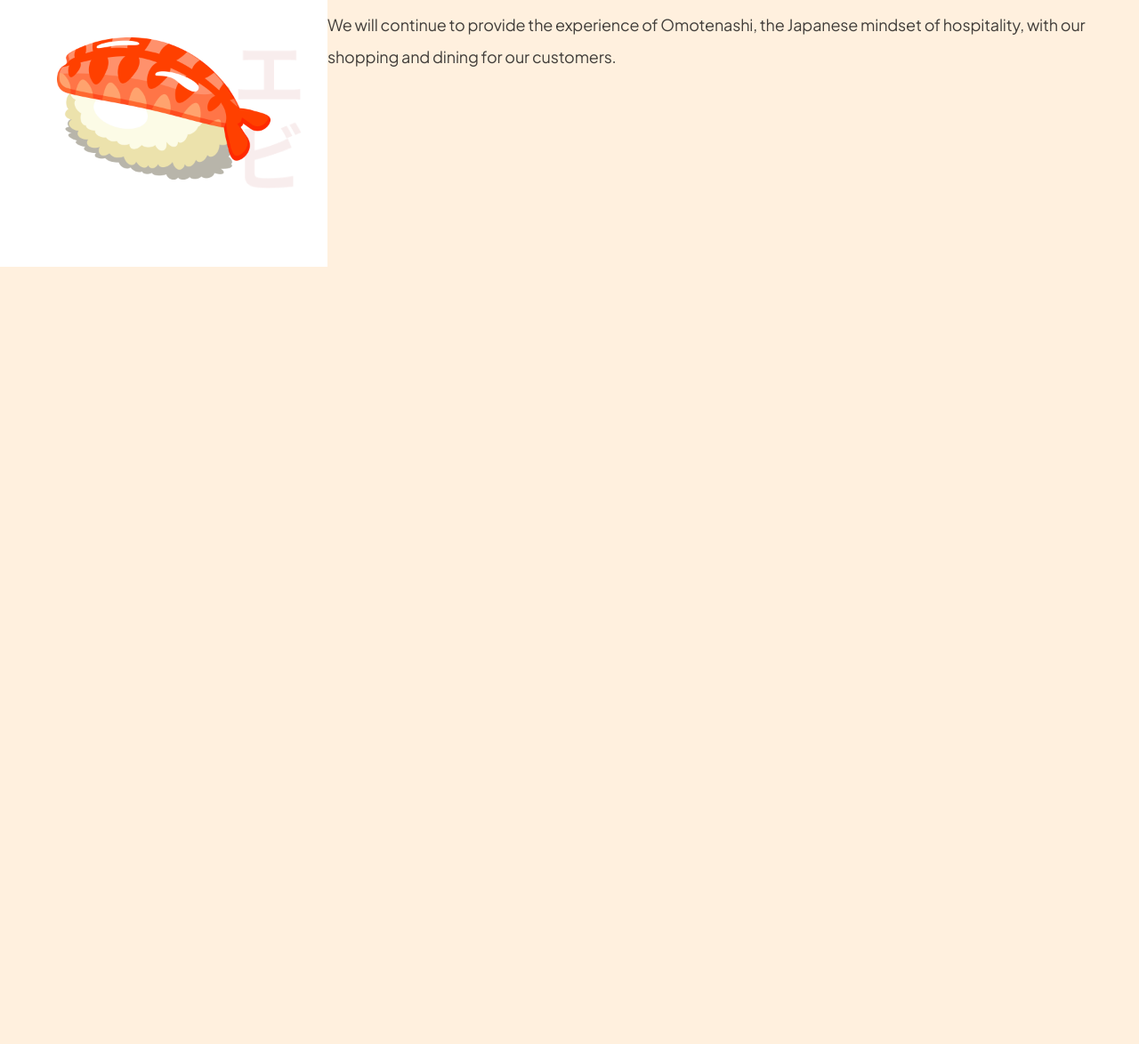
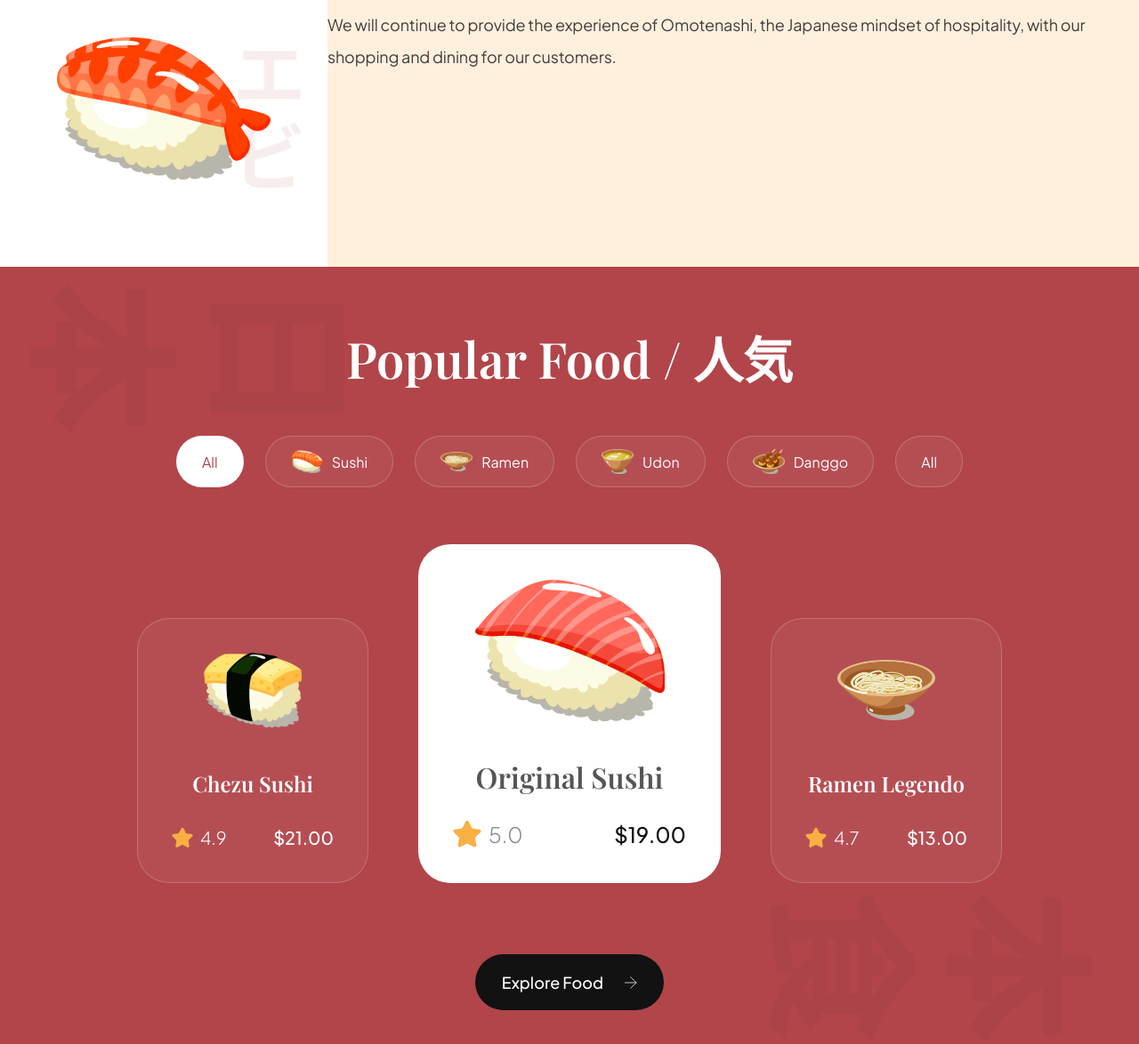
Before and after one commit to Dinethra2001/Sushi-ordering-website, a website built with Vite: page index.html in a window 1280 px wide. Shown: the part 1218-2392 px from the top of the page at 89% size. Before the commit the page ends 1518 px from the top, so only its background shows below. Built offline with nearby package versions, Linux system fonts and the light colour scheme.

Commit message:
complete popular food section and  adding css

```diff
--- a/css/sections/popular.css
+++ b/css/sections/popular.css
@@ -0,0 +1,183 @@
+.popular-foods {
+    padding: 64px;
+    display: flex;
+    flex-direction: column;
+    background-color: var(--primary-color);
+    background-image: url("../../assets/popular_bg.png");
+    background-position: center;
+    background-repeat: no-repeat;
+    background-size: contain;
+    overflow: hidden;
+}
+
+.popular-foods__title {
+    font-size: 56px;
+    font-family: var(--playfair-display);
+    font-weight: 600;
+    line-height: 78px;
+    color: #fff;
+    text-align: center;
+}
+
+.popular-foods__filters {
+    margin-top: 48px;
+    max-width: 100%;
+    overflow-x: auto;
+    display: flex;
+    justify-content: center;
+    gap: 24px;
+}
+
+.popular-foods__filter-btn {
+    padding: 10px 28px;
+    display: flex;
+    flex-direction: row;
+    align-items: center;
+    gap: 10px;
+    background: rgba(255, 255, 255, 0.05);
+    border: 1px solid rgba(255, 255, 255, 0.2);
+    border-radius: 46px;
+    font-size: 16px;
+    font-weight: 300px;
+    line-height: 25px;
+    font-family: var(--plus-jakarta-sans);
+    color: #fff;
+    cursor: pointer;
+}
+
+.popular-foods__filter-btn img {
+    width: 36px;
+    height: 36px;
+    object-fit: contain;
+}
+
+.popular-foods__filter-btn.active {
+    background: #fff;
+    color: var(--primary-color);
+}
+
+.popular-foods__filter-btn:hover {
+    background: #fff;
+    color: var(--primary-color);
+}
+
+.popular-foods__catalogue {
+    margin-top: 64px;
+    display: flex;
+    justify-content: center;
+    align-items: flex-end;
+    flex-wrap: wrap;
+    gap: 56px;
+}
+
+.popular-foods__button {
+    width: fit-content;
+    padding: 20px 30px;
+    margin: 80px auto 0;
+    font-weight: 500;
+    font-size: 18px;
+    line-height: 23px;
+    font-family: var(--plus-jakarta-sans);
+    color: #fff;
+    border: none;
+    outline: none;
+    background: var(--secondary-color);
+    border-radius: 64px;
+    cursor: pointer;
+}
+
+.popular-foods__button img {
+    width: 14px;
+    height: 14px;
+    object-fit: contain;
+    margin-left: 21px;
+}
+
+.popular-foods__card {
+    padding: 38px;
+    min-width: 260px;
+    height: fit-content;
+    display: flex;
+    align-items: center;
+    flex-direction: column;
+    border-radius: 36px;
+    background: rgba(255, 255, 255, 0.05);
+    border: 1px solid rgba(255, 255, 255, 0.2);
+}
+
+.popular-foods__card-image {
+    width: 110px;
+    height: 84px;
+    object-fit: contain;
+}
+
+.popular-foods__card-title {
+    margin-top: 47px;
+    font-weight: 600;
+    font-size: 24px;
+    line-height: 32px;
+    font-family: var(--playfair-display);
+    color: #fff;
+    text-align: center;
+}
+
+.popular-foods__card-details {
+    width: 100%;
+    margin-top: 32px;
+}
+
+.popular-foods__card-rating {
+    display: flex;
+    align-items: center;
+    gap: 8px;
+}
+
+.popular-foods__card-rating img {
+    width: 24px;
+    height: 24px;
+    object-fit: contain;
+}
+
+.popular-foods__card-rating p {
+    font-size: 20px;
+    font-weight: 300;
+    font-family: var(--plus-jakarta-sans);
+    color: #fff;
+}
+
+.popular-foods__card-price {
+    font-size: 20px;
+    font-weight: 500;
+    font-family: var(--plus-jakarta-sans);
+    color: #fff;
+}
+
+.popular-foods__card.active-card {
+    background: #fff;
+    min-width: 340px;
+}
+
+.popular-foods__card.active-card .popular-foods__card-image {
+    width: 214px;
+    height: 160px;
+}
+
+.popular-foods__card.active-card .popular-foods__card-title {
+    color: var(--black-500);
+    font-size: 32px;
+}
+
+.popular-foods__card.active-card .popular-foods__card-rating img {
+    width: 32px;
+    height: 32px;
+}
+
+.popular-foods__card.active-card .popular-foods__card-rating p {
+    font-size: 24px;
+    color: var(--gray-100);
+}
+
+.popular-foods__card.active-card .popular-foods__card-price {
+    font-size: 24px;
+    color: var(--secondary-color);
+}
--- a/index.html
+++ b/index.html
@@ -107,6 +107,79 @@
 
     </section>
 
+    <section class="popular-foods" id="menu">
+        <h2 class="popular-foods__title">Popular Food / 人気</h2>
+        <div class="popular-foods__filters sushi__hide-scrollbar">
+            <button class="popular-foods__filter-btn active">All</button>
+            <button class="popular-foods__filter-btn">
+                <img src="/assets/sushi-9.png" alt="sushu 9" />
+                Sushi
+            </button>
+            <button class="popular-foods__filter-btn">
+                <img src="/assets/sushi-8.png" alt="sushu 8" />
+                Ramen
+            </button>
+            <button class="popular-foods__filter-btn">
+                <img src="/assets/sushi-7.png" alt="sushu 7" />
+                Udon
+            </button>
+            <button class="popular-foods__filter-btn">
+                <img src="/assets/sushi-6.png" alt="sushu 6" />
+                Danggo
+            </button>
+            <button class="popular-foods__filter-btn">All</button>
+        </div>
+
+        <div class="popular-foods__catalogue">
+            <article class="popular-foods__card">
+                <img class="popular-foods__card-image" src="assets/sushi-12.png" alt="sushi-12" />
+                <h4 class="popular-foods__card-title">Chezu Sushi</h4>
+
+                <div class="popular-foods__card-details flex-between">
+                    <div class="popular-foods__card-rating">
+                        <img src="assets/star.svg" alt="star" />
+                        <p>4.9</p>
+                    </div>
+
+                    <p class="popular-foods__card-price">$21.00</p>
+                </div>
+            </article>
+
+            <article class="popular-foods__card active-card">
+                <img class="popular-foods__card-image" src="assets/sushi-11.png" alt="sushi-11" />
+                <h4 class="popular-foods__card-title">Original Sushi</h4>
+
+                <div class="popular-foods__card-details flex-between">
+                  <div class="popular-foods__card-rating">
+                    <img src="assets/star.svg" alt="star" />
+                    <p>5.0</p>
+                  </div>
+
+                  <p class="popular-foods__card-price">$19.00</p>
+                </div>
+              </article>
+
+            <article class="popular-foods__card">
+                <img class="popular-foods__card-image" src="assets/sushi-10.png" alt="sushi-10" />
+                <h4 class="popular-foods__card-title">Ramen Legendo</h4>
+
+                <div class="popular-foods__card-details flex-between">
+                    <div class="popular-foods__card-rating">
+                        <img src="assets/star.svg" alt="star" />
+                        <p>4.7</p>
+                    </div>
+
+                    <p class="popular-foods__card-price">$13.00</p>
+                </div>
+            </article>
+        </div>
+
+        <button class="popular-foods__button">
+            Explore Food
+            <img src="assets/arrow-right.svg" alt="arrow-right" />
+        </button>
+    </section>
+
     <script src="js/script.js"></script>
 </body>
 </html>
```
